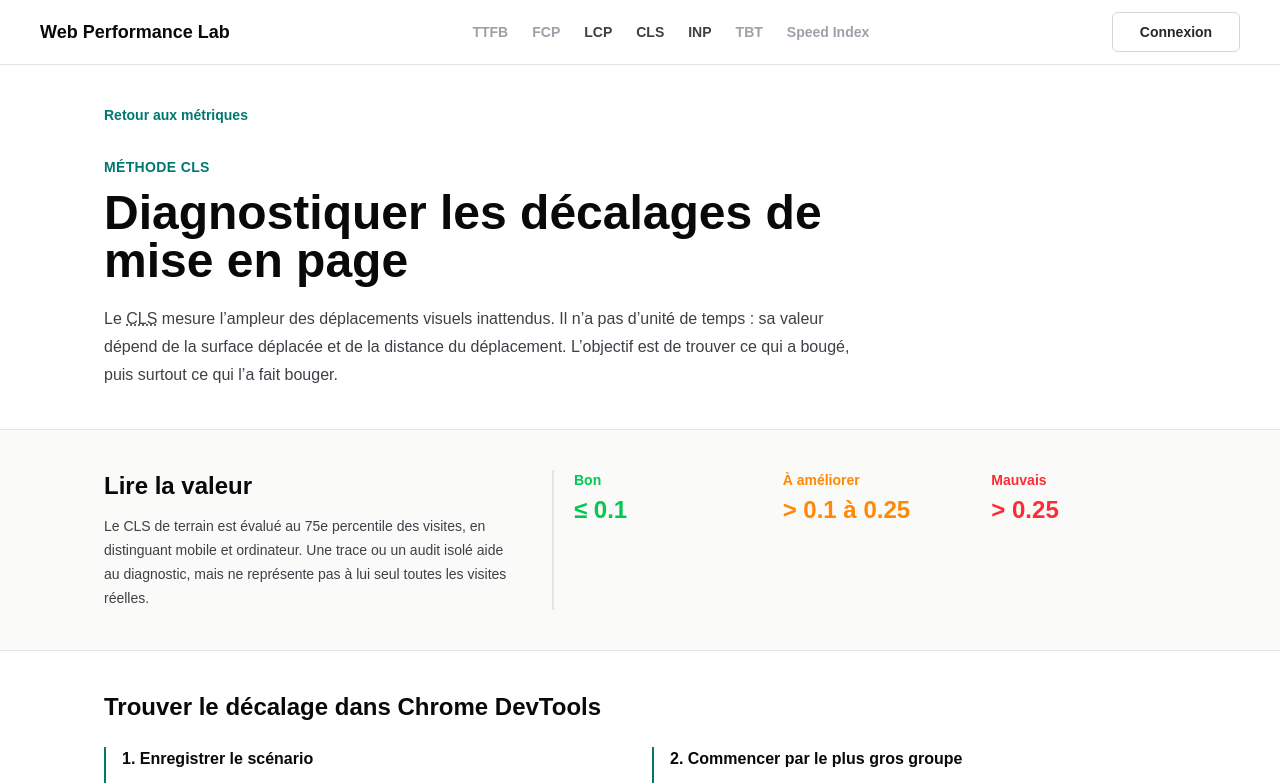
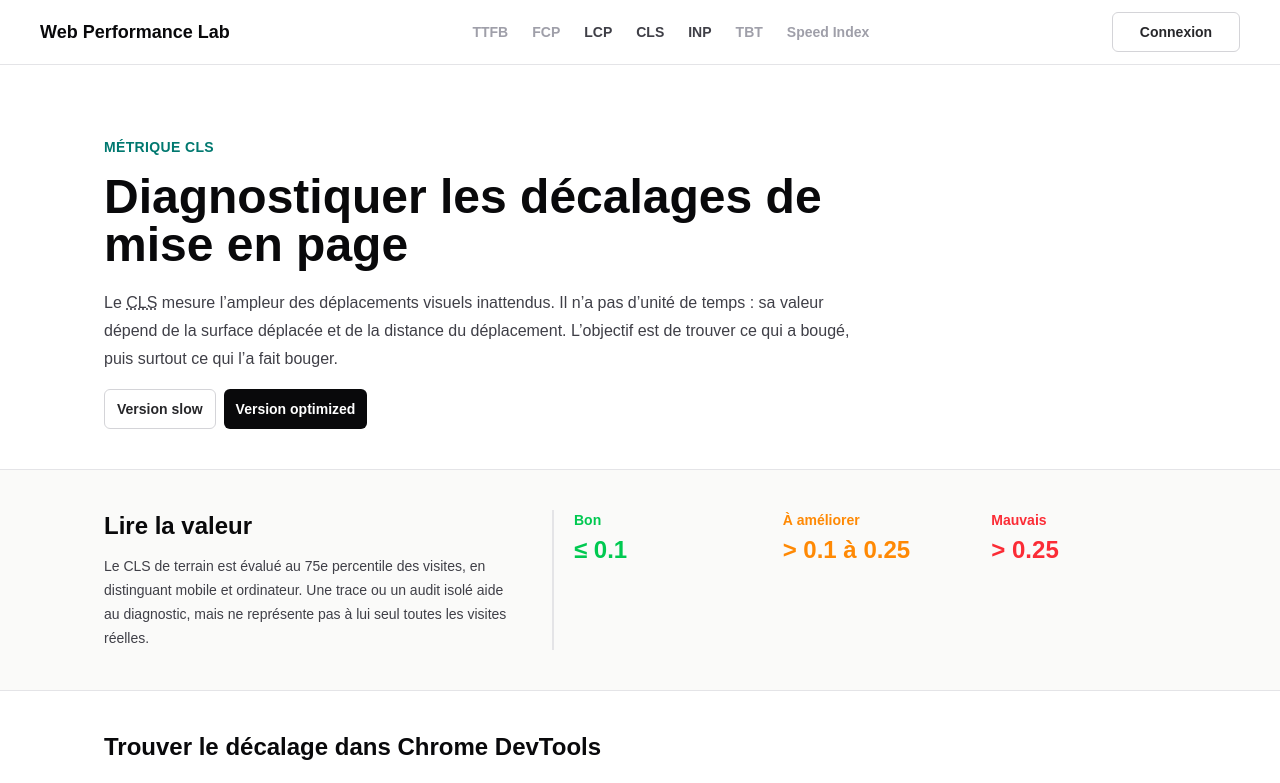
Before and after one commit to manuelWeb/web-perf-lab, a Next.js app: page /cls/analysis in a window 1280 px wide. Shown: the top 783 px of the page. Built offline with nearby package versions, Linux system fonts and the light colour scheme; no server answers.

Commit message:
feat: cls/[slow,optim] add banner even if not connected (view lighthous CLS on slow without user input)

```diff
--- a/src/app/(site)/cls/analysis/page.tsx
+++ b/src/app/(site)/cls/analysis/page.tsx
@@ -1,5 +1,6 @@
 import type { Metadata } from "next";
 import Link from "next/link";
+import { performanceMetrics } from "@/lib/performance-metrics";
 
 export const metadata: Metadata = {
   title: "Analyser le CLS | Web Performance Lab",
@@ -59,21 +60,20 @@ const resources = [
 ];
 
 export default function ClsAnalysisPage() {
+  const clsMetric = performanceMetrics.filter(
+    (metric) => metric.id === "cls",
+  )[0];
+  if (!clsMetric) {
+    throw new Error("CLS metric not found");
+  }
   return (
     <main className="flex-1 bg-stone-50 text-zinc-950">
       <section className="border-b border-zinc-200 bg-white">
         <div className="mx-auto flex w-full max-w-6xl flex-col px-6 py-10 sm:px-8 lg:px-10">
-          <Link
-            className="w-fit text-sm font-semibold text-teal-700 transition-colors hover:text-teal-900"
-            href="/"
-          >
-            Retour aux métriques
-          </Link>
-
           <p className="mt-8 text-sm font-semibold uppercase tracking-wide text-teal-700">
-            Méthode CLS
+            Métrique CLS
           </p>
-          <h1 className="mt-3 max-w-3xl text-4xl font-semibold tracking-normal sm:text-5xl">
+          <h1 className="mt-4 max-w-3xl text-4xl font-semibold tracking-normal sm:text-5xl">
             Diagnostiquer les décalages de mise en page
           </h1>
           <p className="mt-5 max-w-3xl text-base leading-7 text-zinc-700">
@@ -81,11 +81,36 @@ export default function ClsAnalysisPage() {
             <abbr title="Cumulative Layout Shift (décalage cumulatif de mise en page)">
               CLS
             </abbr>{" "}
-            mesure l’ampleur des déplacements visuels inattendus. Il n’a pas d’unité de
-            temps : sa valeur dépend de la surface déplacée et de la distance du
-            déplacement. L’objectif est de trouver ce qui a bougé, puis surtout
-            ce qui l’a fait bouger.
+            mesure l’ampleur des déplacements visuels inattendus. Il n’a pas
+            d’unité de temps : sa valeur dépend de la surface déplacée et de la
+            distance du déplacement. L’objectif est de trouver ce qui a bougé,
+            puis surtout ce qui l’a fait bouger.
           </p>
+
+          <div className="flex flex-col gap-2 sm:flex-row mt-4">
+            <Link
+              aria-disabled={!clsMetric.experimentRoutes.slow}
+              className={`inline-flex h-10 items-center justify-center rounded-md border border-zinc-300 px-3 text-sm font-semibold transition-colors ${
+                clsMetric.experimentRoutes.slow
+                  ? "text-zinc-800 hover:bg-zinc-50"
+                  : "pointer-events-none text-zinc-400"
+              }`}
+              href={`/${clsMetric.id}/slow`}
+            >
+              Version slow
+            </Link>
+            <Link
+              aria-disabled={!clsMetric.experimentRoutes.optimized}
+              className={`inline-flex h-10 items-center justify-center rounded-md px-3 text-sm font-semibold transition-colors ${
+                clsMetric.experimentRoutes.optimized
+                  ? "bg-zinc-950 text-white hover:bg-zinc-800"
+                  : "pointer-events-none bg-zinc-200 text-zinc-400"
+              }`}
+              href={`/${clsMetric.id}/optimized`}
+            >
+              Version optimized
+            </Link>
+          </div>
         </div>
       </section>
 
@@ -97,8 +122,8 @@ export default function ClsAnalysisPage() {
             </h2>
             <p className="mt-3 text-sm leading-6 text-zinc-700">
               Le CLS de terrain est évalué au 75e percentile des visites, en
-              distinguant mobile et ordinateur. Une trace ou un audit isolé
-              aide au diagnostic, mais ne représente pas à lui seul toutes les
+              distinguant mobile et ordinateur. Une trace ou un audit isolé aide
+              au diagnostic, mais ne représente pas à lui seul toutes les
               visites réelles.
             </p>
           </div>
@@ -146,7 +171,9 @@ export default function ClsAnalysisPage() {
               </p>
             </li>
             <li className="border-l-2 border-teal-700 pl-4">
-              <h3 className="font-semibold">2. Commencer par le plus gros groupe</h3>
+              <h3 className="font-semibold">
+                2. Commencer par le plus gros groupe
+              </h3>
               <p className="mt-2 text-sm leading-6 text-zinc-700">
                 Repère la piste Layout Shifts et commence par le groupe dont la
                 fenêtre de session cumule le score le plus élevé. Les marqueurs
@@ -154,7 +181,9 @@ export default function ClsAnalysisPage() {
               </p>
             </li>
             <li className="border-l-2 border-teal-700 pl-4">
-              <h3 className="font-semibold">3. Identifier les éléments concernés</h3>
+              <h3 className="font-semibold">
+                3. Identifier les éléments concernés
+              </h3>
               <p className="mt-2 text-sm leading-6 text-zinc-700">
                 Sélectionne un marqueur ou un groupe. DevTools affiche le score,
                 les éléments déplacés et, parfois, une cause probable. L’élément
@@ -163,7 +192,9 @@ export default function ClsAnalysisPage() {
               </p>
             </li>
             <li className="border-l-2 border-teal-700 pl-4">
-              <h3 className="font-semibold">4. Remonter à la ressource ou au code</h3>
+              <h3 className="font-semibold">
+                4. Remonter à la ressource ou au code
+              </h3>
               <p className="mt-2 text-sm leading-6 text-zinc-700">
                 Corrèle l’instant du décalage avec les captures, le DOM et les
                 pistes Network. Vérifie les dimensions des médias, l’injection
--- a/src/app/cls/optimized/page.tsx
+++ b/src/app/cls/optimized/page.tsx
@@ -16,7 +16,7 @@ export default async function ClsOptimizedPage() {
   return (
     <SiteFrame
       announcement={
-        account?.isConnected ? <WelcomeBannerView account={account} /> : null
+        <WelcomeBannerView account={account?.isConnected ? account : null} />
       }
     >
       <main className="flex-1 bg-stone-50 text-zinc-950">
@@ -36,8 +36,8 @@ export default async function ClsOptimizedPage() {
             </h1>
             <p className="mt-5 max-w-3xl text-base leading-7 text-zinc-700">
               Le serveur lit le cookie et inclut la phrase complète dans le HTML
-              initial. Le navigateur reçoit donc le bandeau à sa position finale,
-              sans insertion tardive ni espace artificiellement réservé.
+              initial. Le navigateur reçoit donc le bandeau à sa position
+              finale, sans insertion tardive ni espace artificiellement réservé.
             </p>
             <h2 className="mt-6 text-lg font-semibold">
               Pourquoi le CLS reste faible
@@ -45,12 +45,12 @@ export default async function ClsOptimizedPage() {
             <p className="mt-2 max-w-3xl text-sm leading-6 text-zinc-700">
               Avant d’envoyer la page, le serveur lit le cookie HttpOnly et
               connaît l’état du compte. Si la session est active, il rend le
-              bandeau complet avant le header dans le HTML initial. Le navigateur
-              calcule ainsi la mise en page avec les deux éléments dès le
-              premier affichage : aucun bandeau tardif ne pousse le contenu et
-              aucun espace fixe à maintenir n’est nécessaire. La lecture du
-              cookie rend cette route dynamique côté serveur, mais ne change pas
-              le rendu statique des autres pages.
+              bandeau complet avant le header dans le HTML initial. Le
+              navigateur calcule ainsi la mise en page avec les deux éléments
+              dès le premier affichage : aucun bandeau tardif ne pousse le
+              contenu et aucun espace fixe à maintenir n’est nécessaire. La
+              lecture du cookie rend cette route dynamique côté serveur, mais ne
+              change pas le rendu statique des autres pages.
             </p>
             <p className="mt-4 max-w-3xl text-sm leading-6 text-zinc-600">
               Connecte-toi avec le bouton du header. Après cette action, le
--- a/src/components/cls-welcome-banner.tsx
+++ b/src/components/cls-welcome-banner.tsx
@@ -9,7 +9,9 @@ import {
 import { WelcomeBannerView } from "@/components/welcome-banner-view";
 
 export function ClsWelcomeBanner() {
-  const [account, setAccount] = useState<SimulatedAccount | null>(null);
+  const [account, setAccount] = useState<SimulatedAccount | undefined | null>(
+    undefined,
+  );
 
   useEffect(() => {
     const controller = new AbortController();
@@ -33,7 +35,7 @@ export function ClsWelcomeBanner() {
     };
   }, []);
 
-  if (!account) return null;
+  if (account === undefined) return null;
 
   return <WelcomeBannerView account={account} />;
 }
--- a/src/components/welcome-banner-view.tsx
+++ b/src/components/welcome-banner-view.tsx
@@ -1,6 +1,22 @@
 import type { SimulatedAccount } from "@/lib/simulated-account";
 
-export function WelcomeBannerView({ account }: { account: SimulatedAccount }) {
+export function WelcomeBannerView({
+  account,
+}: {
+  account: SimulatedAccount | null;
+}) {
+  if (!account) {
+    return (
+      <aside className="flex min-h-24 items-center bg-sky-400 px-4 py-3 text-base text-zinc-950 sm:min-h-20 sm:px-8 lg:min-h-16">
+        <p className="mx-auto w-full max-w-7xl text-center leading-6">
+          Simulation d'une bannière de bienvenue ou d'un message publicitaire.
+          Il nous faut deux lignes afin de simuler un décalage suffisamment
+          important afin de dégrader le score CLS.
+        </p>
+      </aside>
+    );
+  }
+
   const salutation = account.civility === "Mme" ? "Madame" : "Monsieur";
   const formattedLastLogin = new Intl.DateTimeFormat("fr-FR", {
     dateStyle: "long",
@@ -10,7 +26,7 @@ export function WelcomeBannerView({ account }: { account: SimulatedAccount }) {
   const fullMessage = `Bonjour ${salutation} ${account.firstName}, ravi de vous revoir depuis votre dernière connexion du ${formattedLastLogin}.`;
 
   return (
-    <aside className="flex min-h-24 items-center border-b border-[var(--color-sky-500)] bg-[var(--color-sky-400)] px-4 py-3 text-base text-zinc-950 sm:min-h-20 sm:px-8 lg:min-h-16">
+    <aside className="flex min-h-24 items-center bg-sky-400 px-4 py-3 text-base text-zinc-950 sm:min-h-20 sm:px-8 lg:min-h-16">
       <p
         aria-label={fullMessage}
         className="mx-auto w-full max-w-7xl text-center leading-6"
--- a/src/lib/simulated-account.ts
+++ b/src/lib/simulated-account.ts
@@ -8,7 +8,7 @@ export type SimulatedAccount = {
 export type PublicSimulatedAccount = Pick<
   SimulatedAccount,
   "civility" | "firstName" | "lastLoginAt"
->;
+> | null;
 
 export function parseSimulatedAccount(value: string | undefined) {
   if (!value) return null;
```
Also changed, not shown: src/app/cls/slow/page.tsx (+21 -6 lines).
